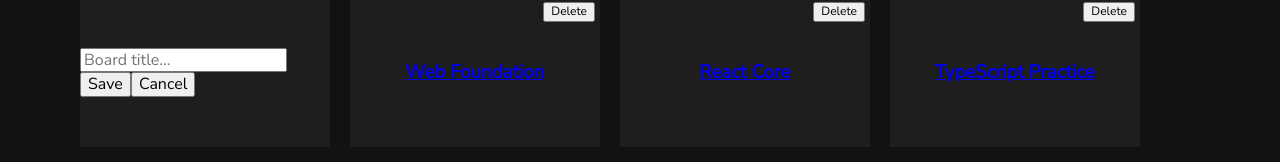
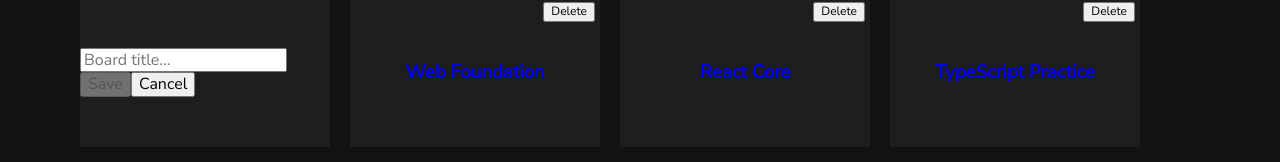
Before and after one commit to mxtrd/taskflow, a React (Vite) app: page /boards in a window 1280 px wide. Both pictures are taken after a click on the button "Create New Board". Shown: the part 323-485 px from the top of the page. Built offline with nearby package versions, Linux system fonts and the light colour scheme.

Commit message:
feat(boards): add board creation save flow and prepend new board

```diff
--- a/src/pages/boards-page/ui/BoardsPage.tsx
+++ b/src/pages/boards-page/ui/BoardsPage.tsx
@@ -6,12 +6,14 @@ import styles from './BoardsPage.module.scss'
 import { useState } from 'react'
 
 const BoardsPage = () => {
-  const [boards] = useState(mockBoards)
+  const [boards, setBoards] = useState(mockBoards)
   const [isCreatingBoard, setIsCreatingBoard] = useState(false)
   const [newBoardTitle, setNewBoardTitle] = useState('')
   // const hasBoards = boards.length > 0
 
   const startCreateBoard = () => {
+    if(isCreatingBoard) return
+
     setIsCreatingBoard(true)
   }
 
@@ -21,7 +23,19 @@ const BoardsPage = () => {
   }
 
   const saveBoardDraft = () => {
-    console.log('Save draft board title:', newBoardTitle)
+    const title = newBoardTitle.trim()
+
+    if (!title) return
+
+    const newBoard = {
+      id: crypto?.randomUUID() ?? Date.now().toString(),
+      title,
+      description: '',
+    }
+    // functional state update (функциональное обновление стейта)
+    setBoards((prevBoards) => [newBoard, ...prevBoards])
+    setNewBoardTitle('')
+    setIsCreatingBoard(false)
   }
 
   const deleteAllBoards = () => {
@@ -78,7 +92,13 @@ const BoardsPage = () => {
                       onChange={(e) => setNewBoardTitle(e.target.value)}
                       placeholder='Board title...'
                     />
-                    <button type='button' onClick={saveBoardDraft}>Save</button>
+                    <button
+                      type='button'
+                      onClick={saveBoardDraft}
+                      disabled={!newBoardTitle.trim()}
+                    >
+                      Save
+                      </button>
                     <button type='button' onClick={cancelCreateBoard}>Cancel</button>
                   </div>
                 </li>
```
